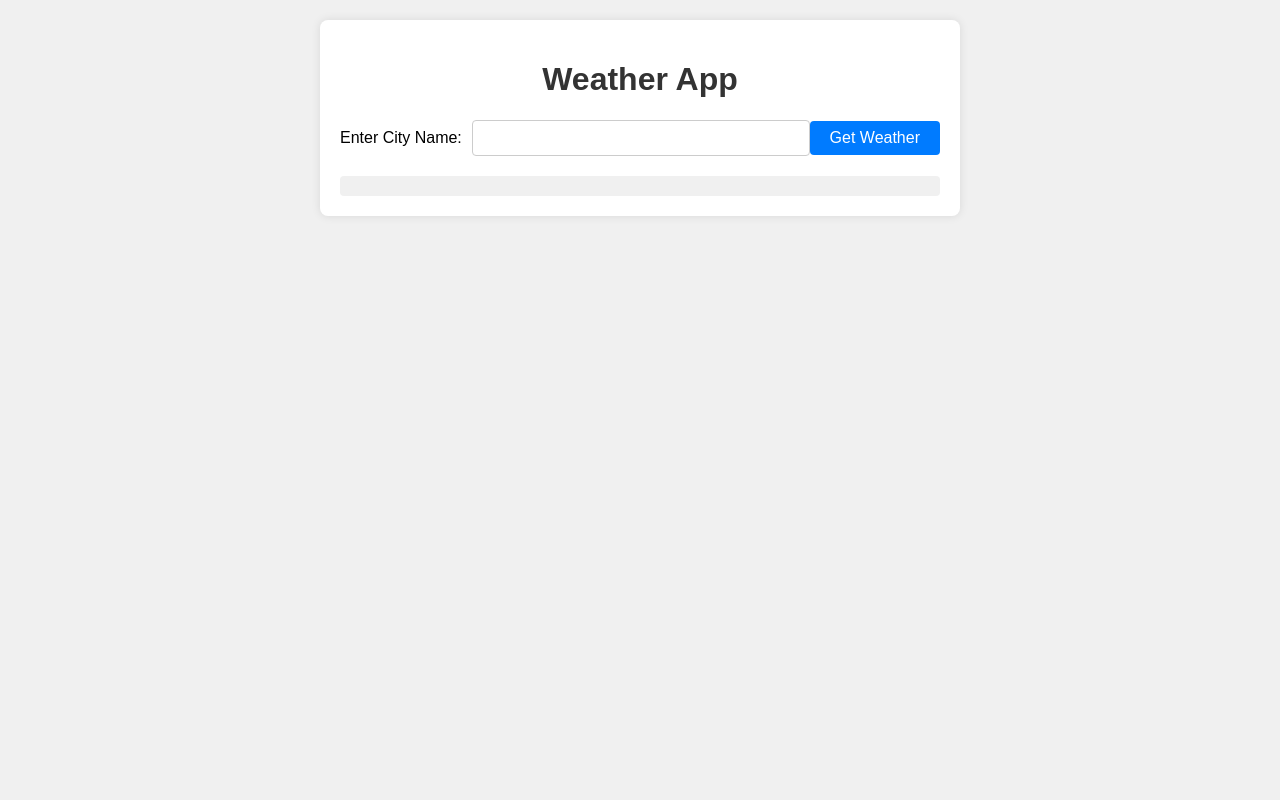
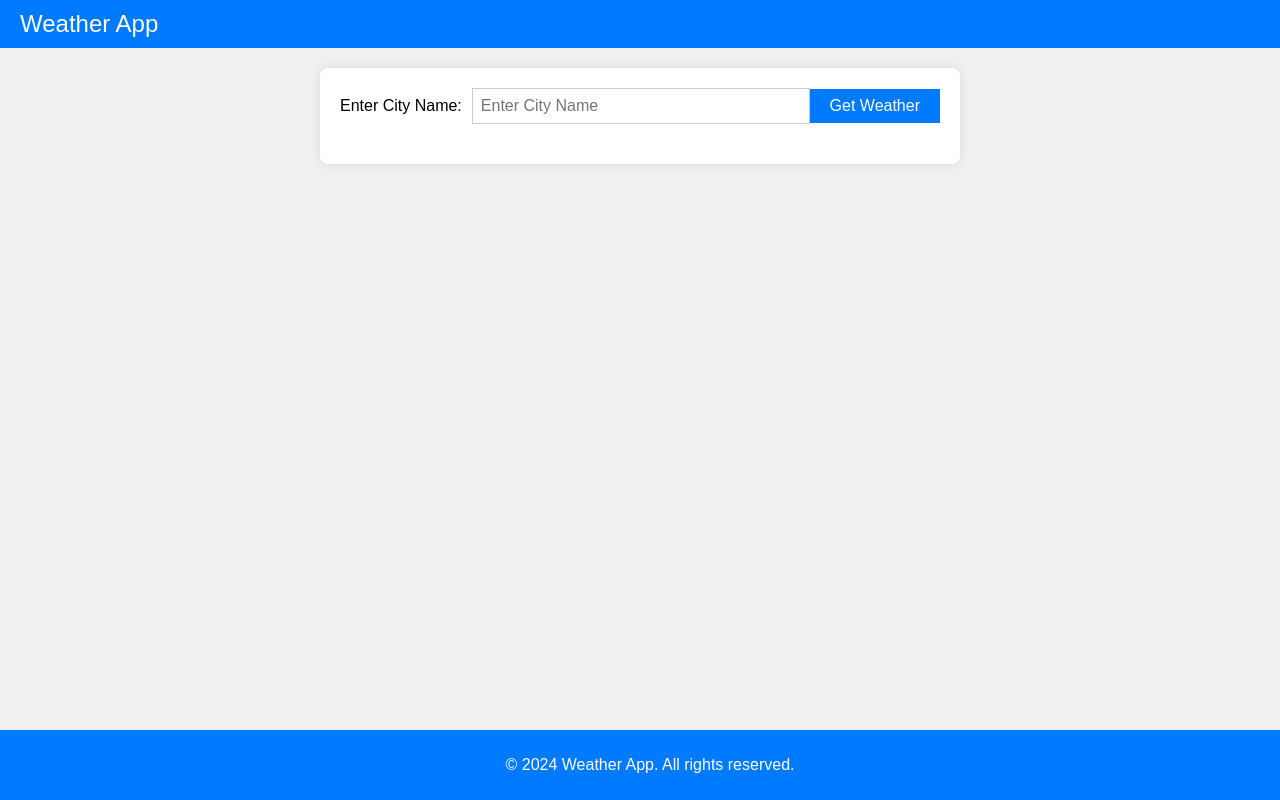
Before and after one commit to iitjvk/assignment-01-weather-app, a website: page public/index.html in a window 1280 px wide. Drawn offline with Linux system fonts and the light colour scheme.

Commit message:
added caching for performance

```diff
--- a/public/index.html
+++ b/public/index.html
@@ -9,18 +9,27 @@
     <link rel="stylesheet" href="styles.css">
 </head>
 <body>
+    <header>
+        <div class="logo">Weather App</div>
+    </header>
     <div class="container">
-        <h1>Weather App</h1>
+
+        <main>
         <form id="weatherForm">
             <label for="cityInput">Enter City Name:</label>
-            <input type="text" id="cityInput" name="city" required>
+            <input type="text" id="cityInput" name="city"
+                placeholder="Enter City Name" aria-label="Enter City Name"
+                required>
             <button type="submit">Get Weather</button>
         </form>
         <div id="weatherInfo" class="weather-info">
             <!-- Weather information will be displayed here -->
         </div>
     </div>
-
+    </main>
+    <footer>
+        <p>&copy; 2024 Weather App. All rights reserved.</p>
+    </footer>
     <script src="script.js"></script>
 </body>
 </html>
--- a/public/script.js
+++ b/public/script.js
@@ -1,4 +1,4 @@
-// public/app.js
+// public/script.js
 
 const weatherForm = document.getElementById('weatherForm');
 const weatherInfo = document.getElementById('weatherInfo');
@@ -9,12 +9,19 @@ weatherForm.addEventListener('submit', async (e) => {
     const city = document.getElementById('cityInput').value.trim();
 
     try {
+        const cacheData = localStorage.getItem(city.toLowerCase());
+        if (cacheData) {
+            const weatherData = JSON.parse(cacheData);
+            displayWeather(weatherData);
+            return;
+        }
         const response = await fetch(`/weather?city=${city}`);
         if (!response.ok) {
             throw new Error('City not found');
         }
-        const data = await response.json();
-        displayWeather(data);
+        const weatherData = await response.json();
+        localStorage.setItem(city.toLowerCase(), JSON.stringify(weatherData));
+        displayWeather(weatherData);
     } catch (error) {
         console.error('Error fetching weather:', error);
         weatherInfo.innerHTML = `<p>Error: ${error.message}</p>`;
--- a/public/styles.css
+++ b/public/styles.css
@@ -6,7 +6,26 @@ body {
     padding: 0;
     background-color: #f0f0f0;
 }
-
+header {
+    background-color: #007bff;
+    color: #fff;
+    padding: 10px 20px;
+    display: flex;
+    justify-content: space-between;
+    align-items: center;
+}
+footer {
+    text-align: center;
+    padding: 10px;
+    position: fixed;
+    bottom: 0;
+    width: 100%;
+    background-color: #007bff;
+    color: #fff;
+}
+.logo {
+    font-size: 1.5rem;
+}
 .container {
     max-width: 600px;
     margin: 20px auto;
@@ -36,7 +55,7 @@ input[type="text"] {
     padding: 8px;
     font-size: 16px;
     border: 1px solid #ccc;
-    border-radius: 4px;
+    /* border-radius: 4px; */
     flex-grow: 1;
 }
 
@@ -44,9 +63,10 @@ button {
     padding: 8px 20px;
     font-size: 16px;
     background-color: #007bff;
+    border: 1px solid #007bff;
     color: #fff;
     border: none;
-    border-radius: 4px;
+    /* border-radius: 4px; */
     cursor: pointer;
 }
 
@@ -56,9 +76,9 @@ button:hover {
 
 .weather-info {
     margin-top: 20px;
-    padding: 10px;
+    /* padding: 10px; */
     background-color: #f0f0f0;
-    border-radius: 4px;
+    /* border-radius: 4px; */
     text-align: center;
 }
 
```
Also changed, not shown: 2 other files.
